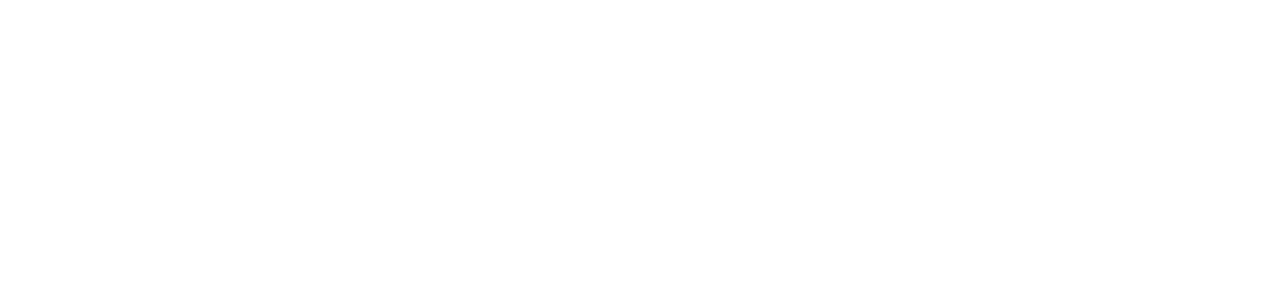
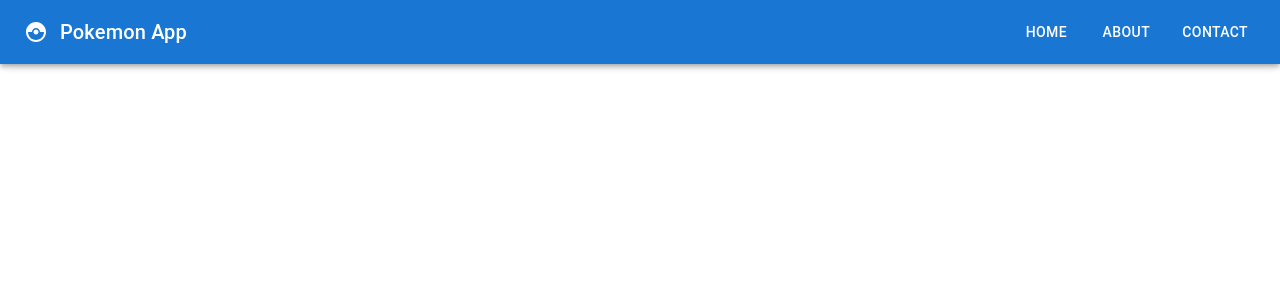
Before and after one commit to RjRishuSty/ReactMUI, a React (Create React App) app in the folder react-mui-demo/: page / in a window 1280 px wide. Shown: the top 300 px of the page. Built offline with nearby package versions, Linux system fonts and the light colour scheme.

Commit message:
learn navbar in mui

```diff
--- a/react-mui-demo/src/App.js
+++ b/react-mui-demo/src/App.js
@@ -20,6 +20,7 @@
 import MuiCard from './Component/MuiCard';
 import MuiAccordion from './Component/MuiAccordion';
 import MuiImageList from './Component/MuiImageList';
+import MuiNavbar from './Component/MuiNavbar';
 
 
 
@@ -44,6 +45,7 @@
       {/* <MuiCard/> */}
       {/* <MuiAccordion/> */}
       {/* <MuiImageList/> */}
+      <MuiNavbar/>
     </div>
   );
 }
--- /dev/null
+++ b/react-mui-demo/src/Component/MuiNavbar.jsx
@@ -0,0 +1,32 @@
+import React from "react";
+import {
+  AppBar,
+  Toolbar,
+  IconButton,
+  Typography,
+  Stack,
+  Button,
+} from "@mui/material";
+import CatchingPokemonIcon from "@mui/icons-material/CatchingPokemon";
+
+const MuiNavbar = () => {
+  return (
+    <AppBar>
+      <Toolbar position="static">
+        <IconButton size="large" aria-label="logo" edge="start" color="inherit">
+          <CatchingPokemonIcon />
+        </IconButton>
+        <Typography variant="h6" color="inherit" sx={{ flexGrow: 1 }}>
+          Pokemon App
+        </Typography>
+        <Stack direction="row" spacing={2}>
+          <Button color="inherit">Home</Button>
+          <Button color="inherit">About</Button>
+          <Button color="inherit">Contact</Button>
+        </Stack>
+      </Toolbar>
+    </AppBar>
+  );
+};
+
+export default MuiNavbar;
```
